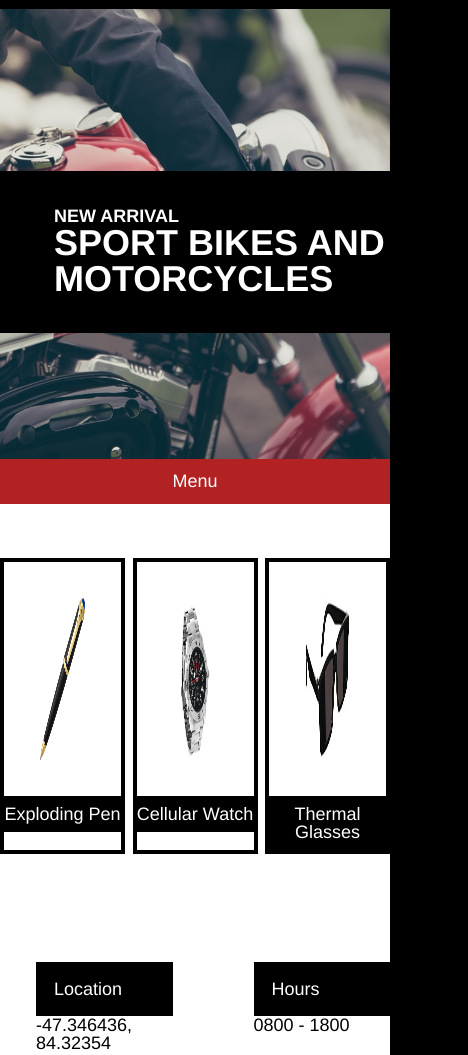
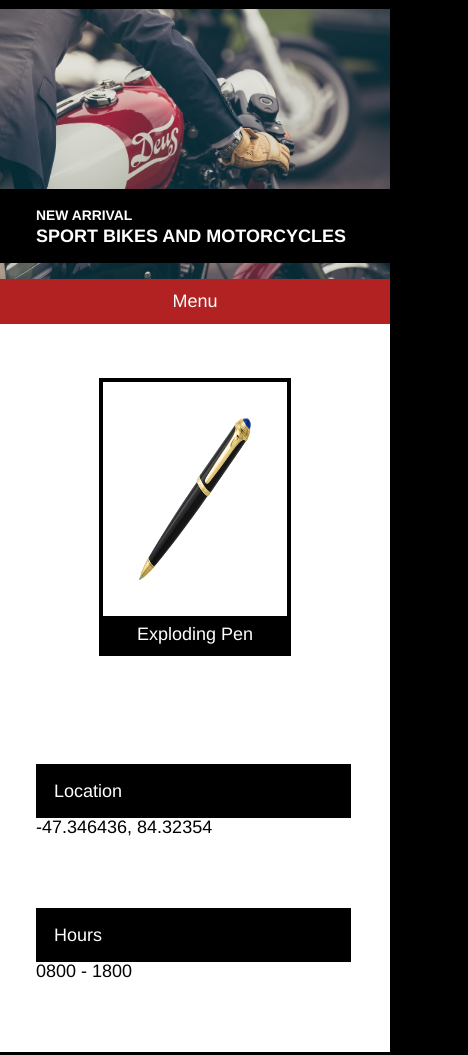
Before and after one commit to dknits11/SecretAgentSupply, a plain HTML site: page index.html in a window 390 px wide. Shown: the part 45-1100 px from the top of the page, 468 px wide, since content can reach past the window. Drawn offline with Linux system fonts and the light colour scheme.

Commit message:
Final CSS responsive design commit

```diff
--- a/index.html
+++ b/index.html
@@ -53,15 +53,15 @@
     <div class="content">
       <div class="container">
         <div class="images">
-          <div class="products">
+          <div class="products pen">
             <img src="./resources/images/pen.png">
             <p>Exploding Pen</p>
           </div>
-          <div class="products">
+          <div class="products watch">
             <img src="./resources/images/watch.png">
             <p>Cellular Watch</p>
           </div>
-          <div class="products">
+          <div class="products glasses">
             <img src="./resources/images/glasses.png">
             <p>Thermal Glasses</p>
           </div>
--- a/resources/css/style.css
+++ b/resources/css/style.css
@@ -17,36 +17,7 @@ div {
     display: block;
   }
 
-/* Resizing Media Queries */
-/* Tablet Size*/
-@media only screen and (max-width: 1024px) {
-  .featured {
-    font-size: 16px;
-  }
 
-  .menu {
-    display: none;
-  }
-
-  .images {
-    width: 100%;
-  }
-
-  .products {
-    width: 47%;
-  }
-
-  .container {
-    width: 100%;
-    }
-
-}
-
-@media only screen and (min-width: 1025px) {
-  .mobile-menu  {
-    display: none;
-  }
-}
 
 /* Header styling */
 header .container {
@@ -177,3 +148,89 @@ footer {
   text-align: left;
   padding: 5rem;
 }
+
+/* Resizing Media Queries */
+/* Tablet Size*/
+@media only screen and (max-width: 1024px) {
+  .featured {
+    font-size: 16px;
+  }
+
+  .menu {
+    display: none;
+  }
+
+  .images {
+    width: 100%
+  }
+
+  .glasses {
+    display: none;
+  }
+
+  .products {
+    width: 47%;
+  }
+}
+
+@media only screen and (min-width: 1025px) {
+  .mobile-menu  {
+    display: none;
+  }
+}
+
+/* Phone Size*/
+@media only screen and (max-width: 470px) {
+  .new-arrival {
+    top: 10rem;
+    position: relative;
+    padding: 1rem 2rem;
+    width: auto;
+  }
+
+  .featured {
+    height: 15rem;
+  }
+
+  .new-arrival span {
+    font-size: .77rem;
+    font-weight: bold;
+    margin-bottom: 0.25rem;
+    padding-top: 1rem;
+  }
+
+  .new-arrival h2 {
+    font-size: 1rem;
+    margin-top: 0.25rem;
+  }
+
+.content.container {
+  width: 90%;
+}
+
+  .images {
+    width: 100%;
+    justify-content: center;
+  }
+
+  .watch {
+    display: none;
+  }
+
+  .pen {
+    display: flex;
+  }
+
+  .info-container {
+    flex-wrap: wrap;
+    width: 90%;
+  }
+
+  .info-header {
+    width: 100%;
+  }
+
+  footer {
+    padding: 4rem 2rem;
+  }
+}
```
